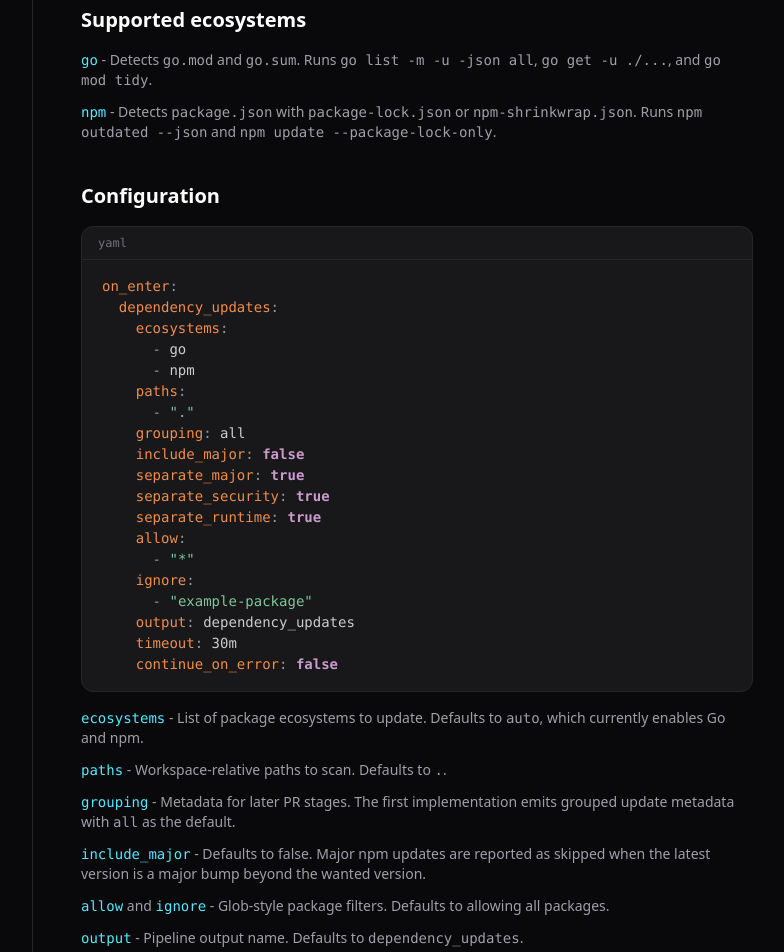
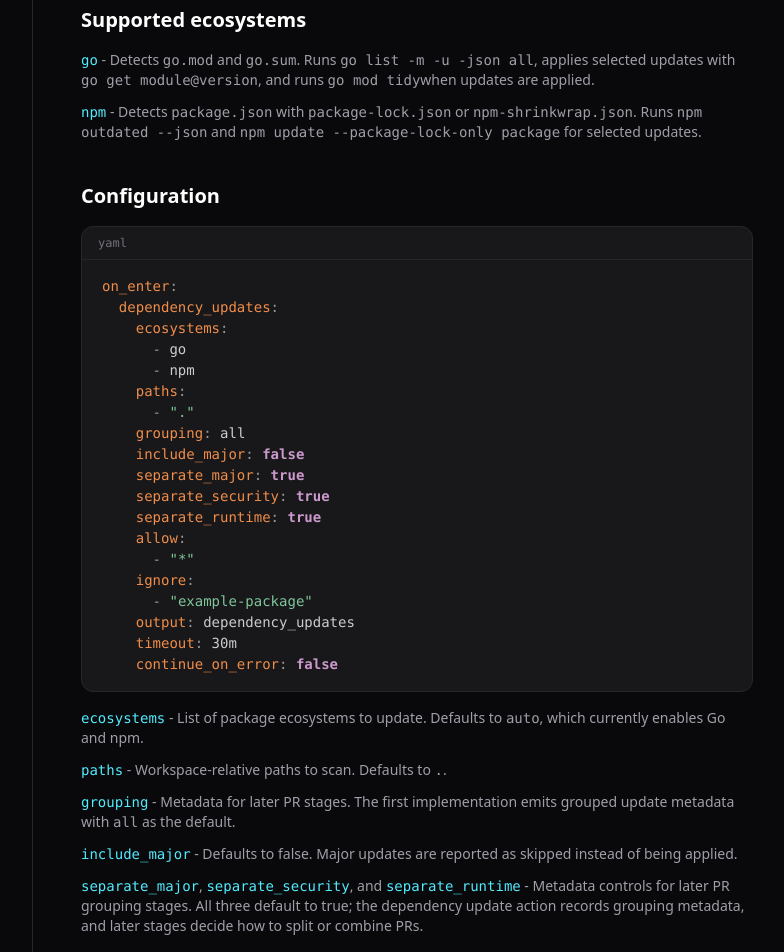
Before and after one commit to elasticclaw/elasticclaw.ai, a Next.js app: page /docs/dependency-updates in a window 1280 px wide. Shown: the part 1080-2032 px from the top of the page, without its empty margins (207-991 px from the left). Built offline with nearby package versions, Linux system fonts and the light colour scheme.

Commit message:
Address dependency update docs review feedback

```diff
--- a/src/app/docs/dependency-updates/page.tsx
+++ b/src/app/docs/dependency-updates/page.tsx
@@ -52,15 +52,17 @@ export default function DependencyUpdatesPage() {
           <p>
             <code className="text-cyan-300">go</code> - Detects{" "}
             <code>go.mod</code> and <code>go.sum</code>. Runs{" "}
-            <code>go list -m -u -json all</code>, <code>go get -u ./...</code>,
-            and <code>go mod tidy</code>.
+            <code>go list -m -u -json all</code>, applies selected updates with{" "}
+            <code>go get module@version</code>, and runs <code>go mod tidy</code>
+            when updates are applied.
           </p>
           <p>
             <code className="text-cyan-300">npm</code> - Detects{" "}
             <code>package.json</code> with <code>package-lock.json</code> or{" "}
             <code>npm-shrinkwrap.json</code>. Runs{" "}
             <code>npm outdated --json</code> and{" "}
-            <code>npm update --package-lock-only</code>.
+            <code>npm update --package-lock-only package</code> for selected
+            updates.
           </p>
         </div>
       </Section>
@@ -102,8 +104,16 @@ export default function DependencyUpdatesPage() {
           </p>
           <p>
             <code className="text-cyan-300">include_major</code> - Defaults to
-            false. Major npm updates are reported as skipped when the latest
-            version is a major bump beyond the wanted version.
+            false. Major updates are reported as skipped instead of being
+            applied.
+          </p>
+          <p>
+            <code className="text-cyan-300">separate_major</code>,{" "}
+            <code className="text-cyan-300">separate_security</code>, and{" "}
+            <code className="text-cyan-300">separate_runtime</code> - Metadata
+            controls for later PR grouping stages. All three default to true;
+            the dependency update action records grouping metadata, and later
+            stages decide how to split or combine PRs.
           </p>
           <p>
             <code className="text-cyan-300">allow</code> and{" "}
```
